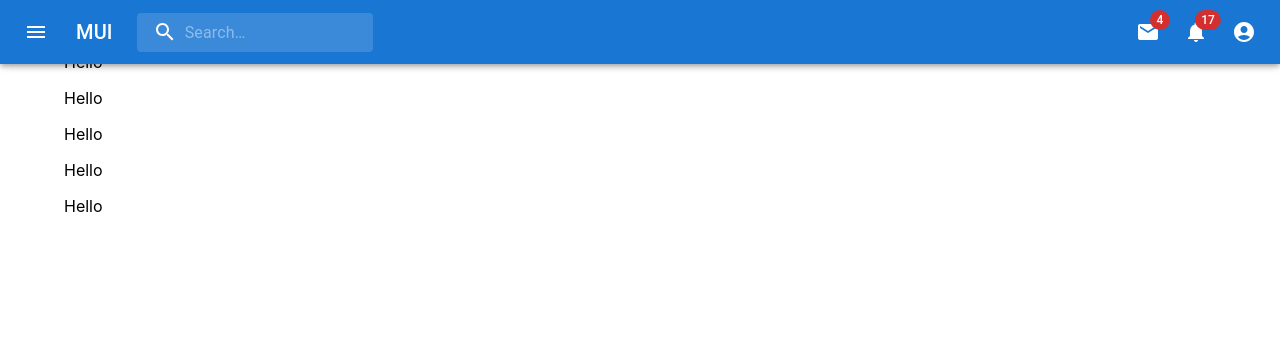
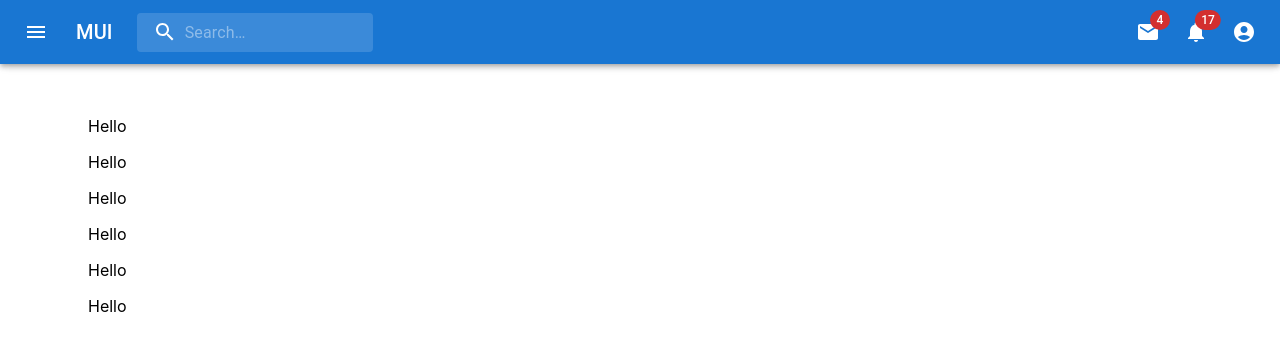
Before and after one commit to crisptells/Webprojekt, a React (Vite) app: page /product-details in a window 1280 px wide. Shown: the top 350 px of the page. Built offline with nearby package versions, Linux system fonts and the light colour scheme.

Commit message:
position fix

```diff
--- a/src/Pages/ProductDetails/ProductDetails.tsx
+++ b/src/Pages/ProductDetails/ProductDetails.tsx
@@ -1,6 +1,16 @@
+import { Container } from '@mui/material'
+import './ProductDetails.css'
+
+
 function ProductDetails() {
 
     return (
+
+        <Container
+      sx={{
+        padding: "100px"
+      }}
+    >
         <><p>Hello</p>
         <p>Hello</p>
         <p>Hello</p>
@@ -8,6 +18,8 @@ function ProductDetails() {
         <p>Hello</p>
         <p>Hello</p></>
 
+        </Container>
+
     )
 
   }
--- a/src/Pages/ProductOverview/ProductOverview.tsx
+++ b/src/Pages/ProductOverview/ProductOverview.tsx
@@ -1,6 +1,17 @@
+import { Container } from '@mui/material'
+import './ProductOverview.css'
+
+
 function ProductOverview() {
 
     return (
+
+        <Container
+        sx={{
+          padding: "100px"
+        }}
+      >
+
         <><p>Hello</p>
         <p>Hello</p>
         <p>Hello</p>
@@ -8,6 +19,9 @@ function ProductOverview() {
         <p>Hello</p>
         <p>Hello</p></>
 
+
+        </Container>
+
     )
 
   }
```
Also changed, not shown: src/Pages/ProductDetails/ProductDetails.css (added), src/Pages/ProductOverview/ProductOverview.css (added).
